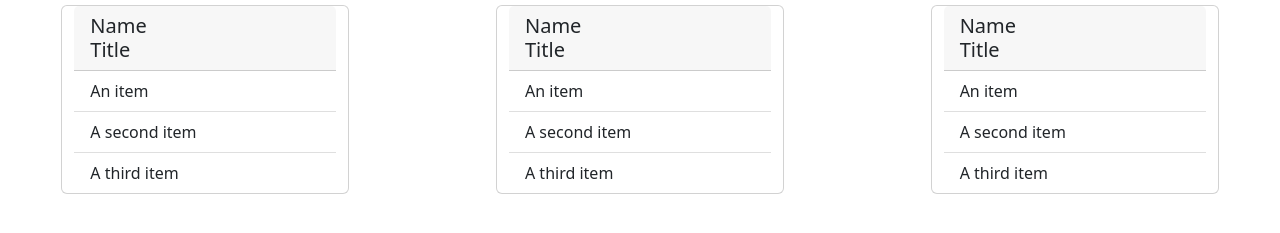
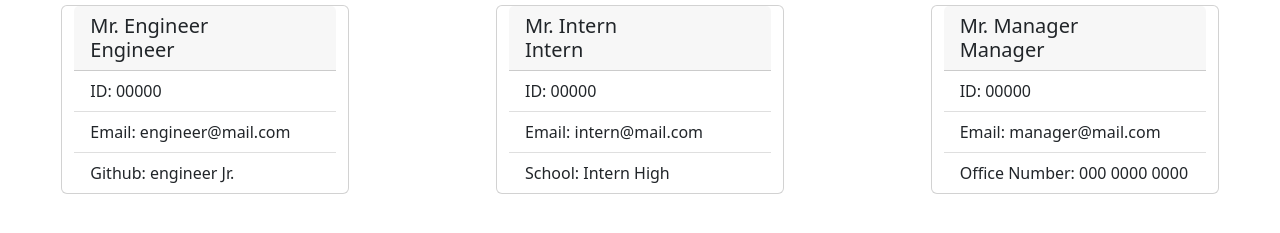
Before and after one commit to camizag/team-profile-generator, a website: page dist/index.html in a window 1280 px wide. Shown: the part 51-284 px from the top of the page. Drawn offline with nearby package versions, Linux system fonts and the light colour scheme.

Commit message:
added placeholder text for cards

```diff
--- a/dist/index.html
+++ b/dist/index.html
@@ -24,14 +24,14 @@
     <!-- Engineer Card-->
     <div class="card" style="width: 18rem;">
       <h5 class="card-header">
-        Name
+        Mr. Engineer
         <br>
-        Title
+        Engineer
       </h5>
       <ul class="list-group list-group-flush">
-        <li class="list-group-item">An item</li>
-        <li class="list-group-item">A second item</li>
-        <li class="list-group-item">A third item</li>
+        <li class="list-group-item">ID: 00000</li>
+        <li class="list-group-item">Email: engineer@mail.com</li>
+        <li class="list-group-item">Github: engineer Jr.</li>
       </ul>
     </div>
 
@@ -39,14 +39,14 @@
     <!-- Intern Card -->
     <div class="card" style="width: 18rem;">
       <h5 class="card-header">
-        Name
+        Mr. Intern
         <br>
-        Title
+        Intern
       </h5>
       <ul class="list-group list-group-flush">
-        <li class="list-group-item">An item</li>
-        <li class="list-group-item">A second item</li>
-        <li class="list-group-item">A third item</li>
+        <li class="list-group-item">ID: 00000</li>
+        <li class="list-group-item">Email: intern@mail.com</li>
+        <li class="list-group-item">School: Intern High</li>
       </ul>
     </div>
 
@@ -54,14 +54,14 @@
     <!-- Manager Card -->
     <div class="card" style="width: 18rem;">
       <h5 class="card-header">
-        Name
+        Mr. Manager
         <br>
-        Title
+        Manager
       </h5>
       <ul class="list-group list-group-flush">
-        <li class="list-group-item">An item</li>
-        <li class="list-group-item">A second item</li>
-        <li class="list-group-item">A third item</li>
+        <li class="list-group-item">ID: 00000</li>
+        <li class="list-group-item">Email: manager@mail.com</li>
+        <li class="list-group-item">Office Number: 000 0000 0000</li>
       </ul>
     </div>
 
```
